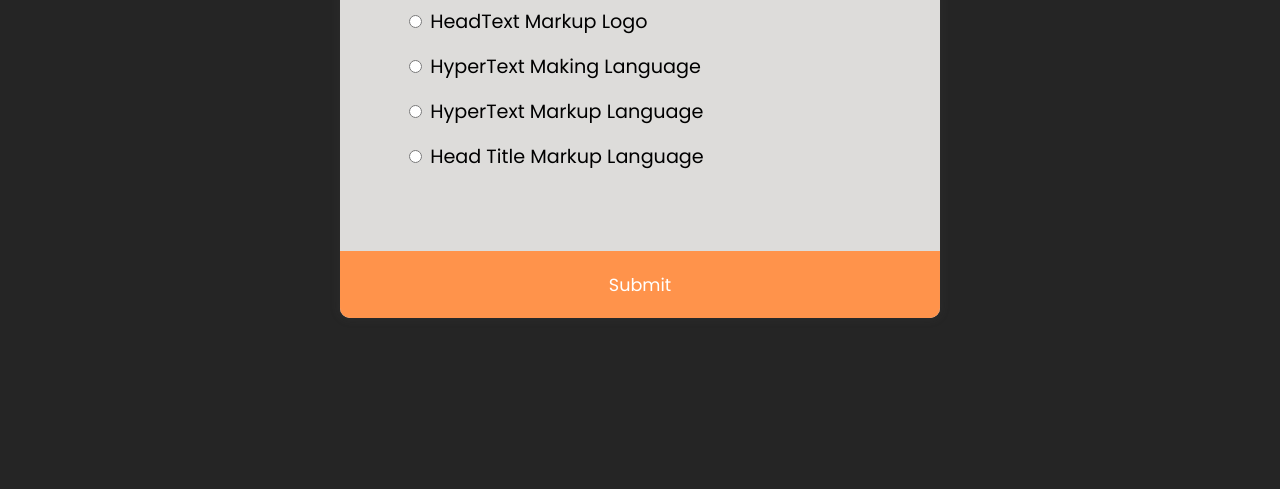
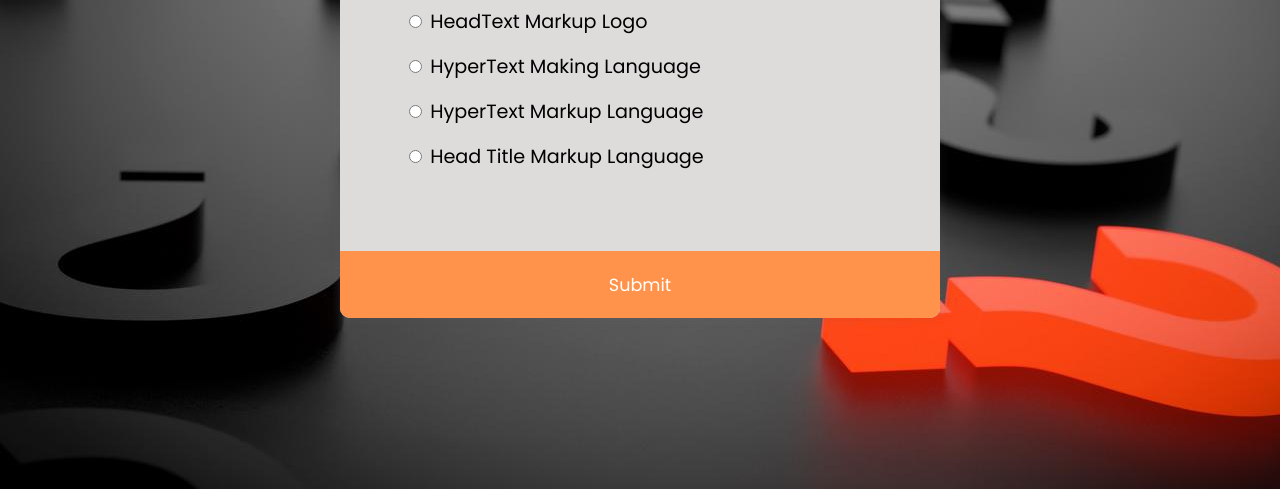
Before and after one commit to she-is-Gabi/quiz-app, a plain HTML site: page index.html in a window 1280 px wide. Shown: the part 311-800 px from the top of the page. Drawn offline with Linux system fonts and the light colour scheme.

Commit message:
edit  bg

```diff
--- a/index.html
+++ b/index.html
@@ -1,6 +1,6 @@
 <!DOCTYPE html>
 <html lang="en">
-<body background="img/question-marks-3d-wallpaper-1440x900_4.jpg"></body>
+<body background="question-marks-3d-wallpaper-1440x900_4.jpg"></body>
 
 <head>
     <meta charset="UTF-8">
```
